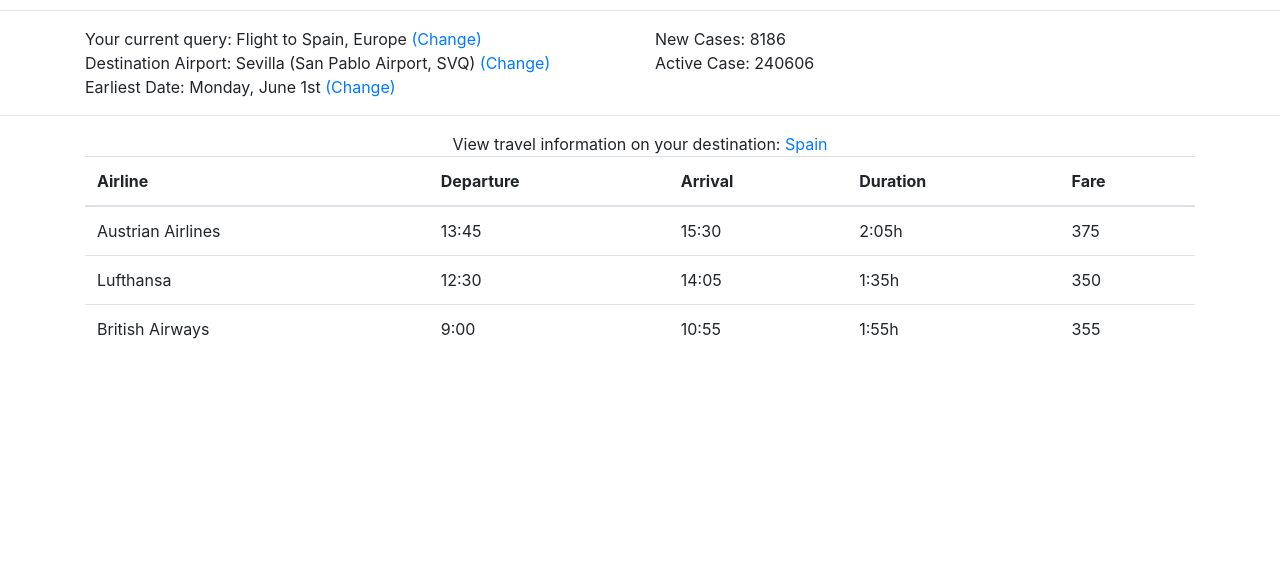
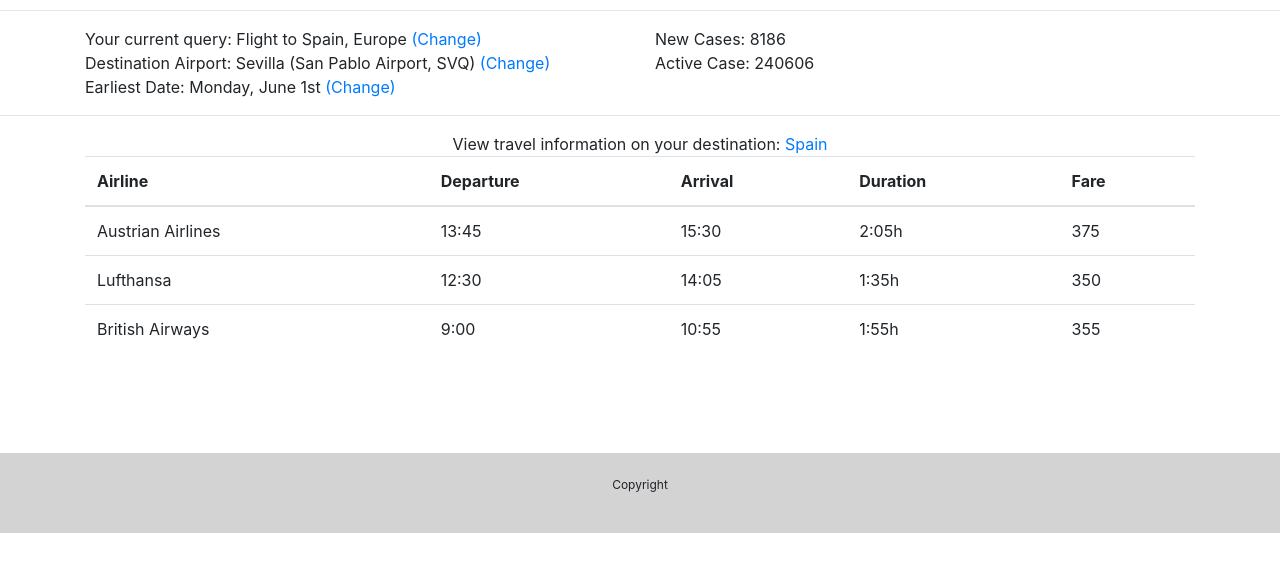
Before and after one commit to bvogels/ltd, a plain HTML site: page desk.html in a window 1280 px wide. Shown: the part 62-634 px from the top of the page. Drawn offline with nearby package versions, Linux system fonts and the light colour scheme.

Commit message:
footer added

```diff
--- a/desk.html
+++ b/desk.html
@@ -136,4 +136,11 @@
 
 </script>
 </body>
+
+	<footer>
+
+		<div class="justify-content-center">
+			<p class = "text-center" id="footerp"> Copyright </p>
+		</div>
+	</footer>
 </html>
--- a/styles/header.css
+++ b/styles/header.css
@@ -11,3 +11,23 @@
         color: black;
         border:none;
 }
+
+footer{
+
+    display: flex;
+    align-items: center;
+    justify-content: space-around;
+    background: lightgrey;
+    margin-top: 100px;
+    margin-bottom: 0px;
+    height: 80px;
+
+
+}
+
+#footerp{
+
+
+    font-size: 12px;
+
+}
```
Also changed, not shown: login.html (+7 -0 lines), styles/Homepage.css (+1 -20 lines).
